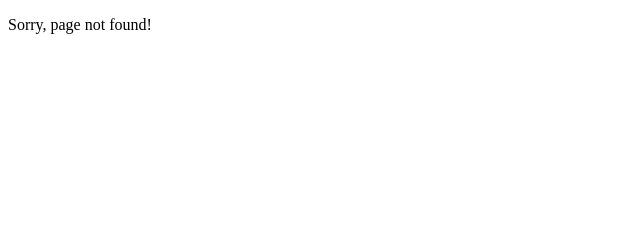
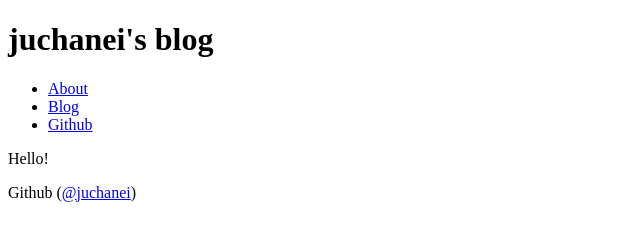
Before and after one commit to juchanei/juchanei.github.io, a Gatsby site: page /about in a window 1280 px wide. Before the commit this address had no page. Shown: the whole page, without its empty margins (0-640 px from the left). Built offline with nearby package versions, Linux system fonts and the light colour scheme; Gatsby itself is replaced by a stand-in of ours.

Commit message:
feat: Add basic pages

```diff
--- /dev/null
+++ b/src/components/About/About.tsx
@@ -0,0 +1,9 @@
+import React from 'react';
+
+const About: React.FC = () => (
+    <>
+        <p>Hello!</p>
+    </>
+);
+
+export default About;
--- /dev/null
+++ b/src/components/About/index.tsx
@@ -0,0 +1 @@
+export { default } from '@/components/About/About';
--- /dev/null
+++ b/src/components/Base/GithubLink.tsx
@@ -0,0 +1,13 @@
+import React from 'react';
+
+interface Props {
+    githubId: string;
+}
+
+const GithubLink: React.FC<Props> = ({ githubId }) => (
+    <span>
+        Github (<a href={`https://github.com/${githubId}`}>@{githubId}</a>)
+    </span>
+);
+
+export default GithubLink;
--- /dev/null
+++ b/src/components/Base/Layout.tsx
@@ -0,0 +1,30 @@
+import React from 'react';
+
+import GithubLink from '@/components/Base/GithubLink';
+
+const Layout: React.FC = ({ children }) => (
+    <main>
+        <h1>juchanei&apos;s blog</h1>
+        <header>
+            <ul>
+                <li>
+                    <a href="/about">About</a>
+                </li>
+                <li>
+                    <a href="/blog">Blog</a>
+                </li>
+                <li>
+                    <a href="https://github.com/juchanei" target="blank">
+                        Github
+                    </a>
+                </li>
+            </ul>
+        </header>
+        <article>{children}</article>
+        <footer>
+            <GithubLink githubId="juchanei" />
+        </footer>
+    </main>
+);
+
+export default Layout;
--- /dev/null
+++ b/src/components/Blog/index.tsx
@@ -0,0 +1 @@
+export { default } from '@/components/Blog/Blog';
--- a/src/components/Title.tsx
+++ /dev/null
@@ -1,5 +0,0 @@
-import React from 'react';
-
-const Title: React.FC = () => <h1>Hello TypeScript!</h1>;
-
-export default Title;
--- a/src/pages/404.tsx
+++ b/src/pages/404.tsx
@@ -2,9 +2,9 @@ import React from 'react';
 import { PageProps } from 'gatsby';
 
 const NotFound: React.FC<PageProps> = () => (
-  <main>
-    <p>Sorry, page not found!</p>
-  </main>
+    <main>
+        <p>Sorry, page not found!</p>
+    </main>
 );
 
 export default NotFound;
--- /dev/null
+++ b/src/pages/about.tsx
@@ -0,0 +1,13 @@
+import React from 'react';
+import { PageProps } from 'gatsby';
+
+import Layout from '@/components/Base/Layout';
+import About from '@/components/About';
+
+const Home: React.FC<PageProps> = () => (
+    <Layout>
+        <About />
+    </Layout>
+);
+
+export default Home;
```
Also changed, not shown: src/components/Blog/Blog.tsx (added, +9 -0 lines), src/pages/blog.tsx (added, +13 -0 lines), src/pages/index.tsx (+1 -17 lines), 1 other file.
